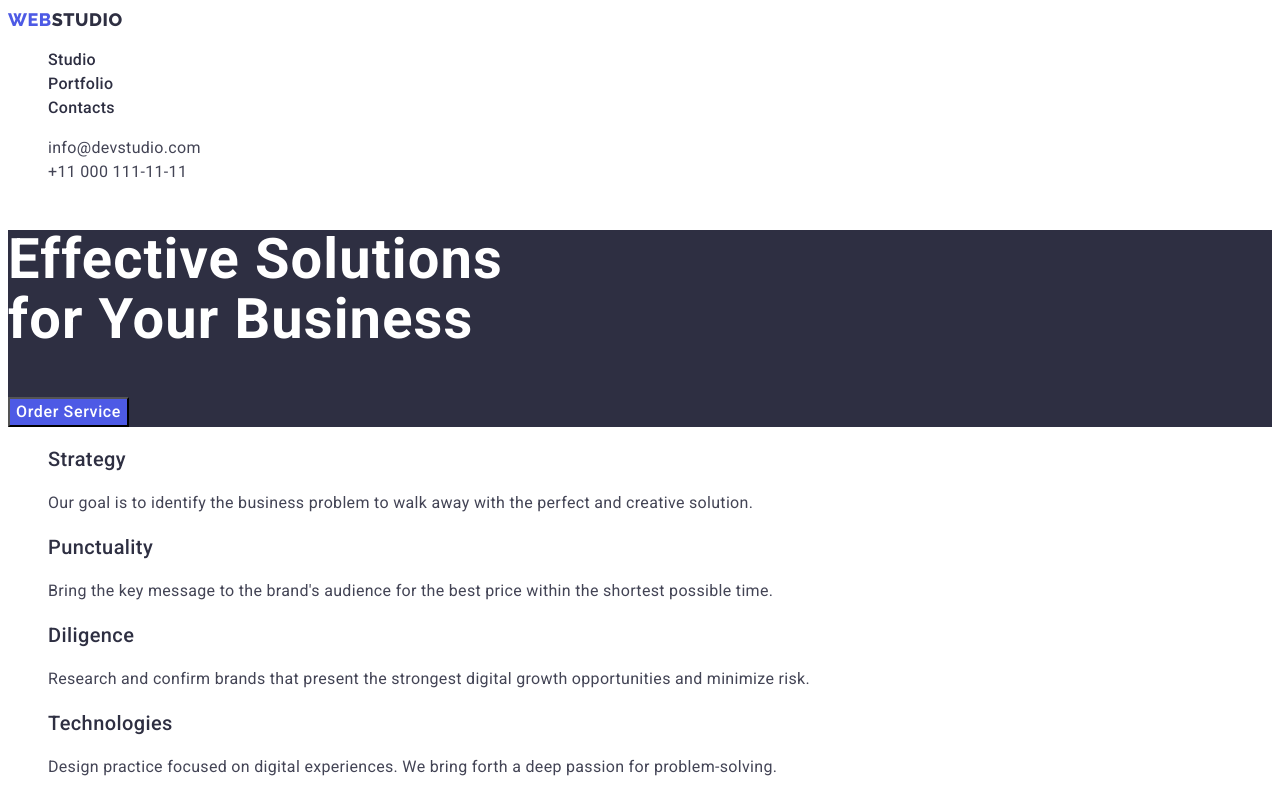
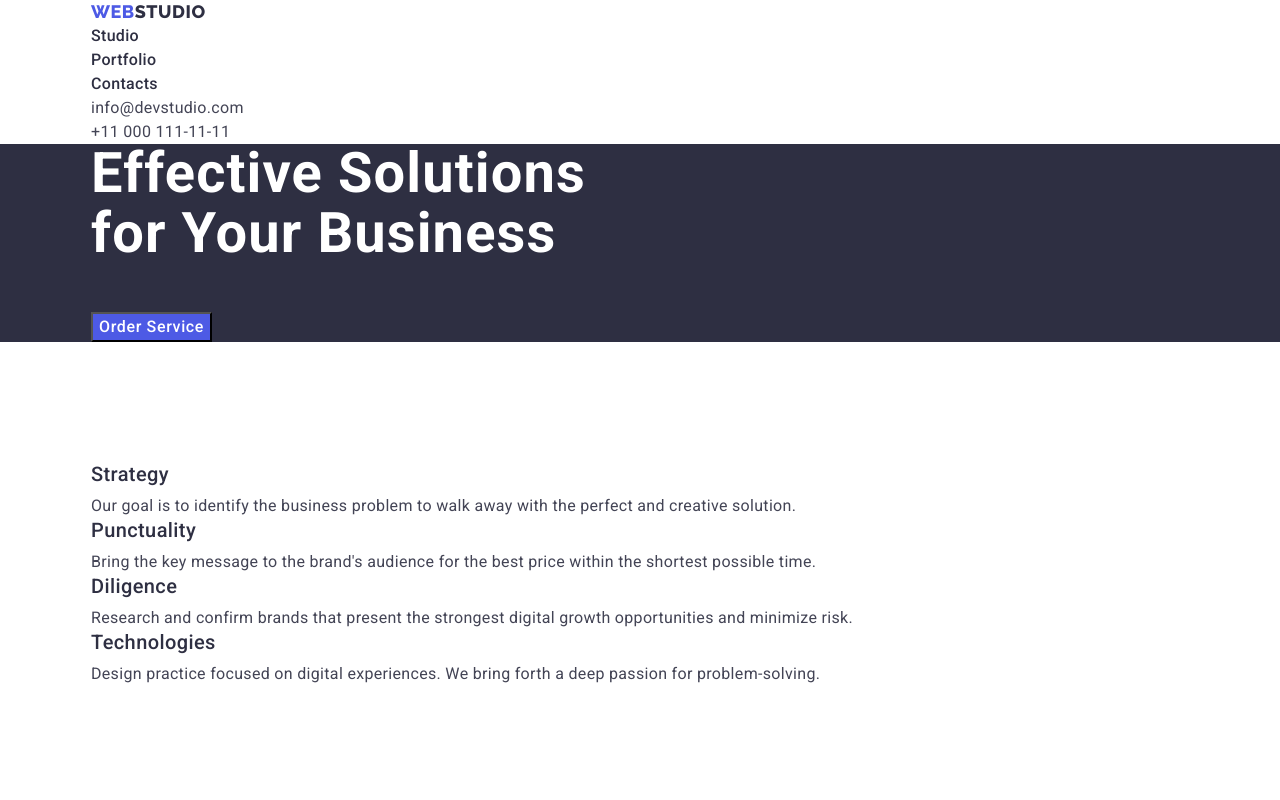
Before and after one commit to Lyudmyla26/goit-markup-hw-03, a plain HTML site: page index.html in a window 1280 px wide. Shown: the top 800 px of the page. Drawn offline with nearby package versions, Linux system fonts and the light colour scheme.

Commit message:
margin+padding

```diff
--- a/css/styles.css
+++ b/css/styles.css
@@ -16,6 +16,31 @@ body {
 	--footer-description-color: #e7e9fc;
 	--footer-logo-color: #f4f4fd;
 }
+h1,
+h2,
+h3,
+h4,
+h5,
+h6,
+p {
+	margin: 0;
+}
+ol,
+ul {
+	margin: 0;
+	padding: 0;
+}
+img {
+	display: block;
+}
+.container {
+	width: 1128px;
+	margin-right: auto;
+	margin-left: auto;
+	padding-left: 15px;
+	padding-right: 15px;
+}
+
 /* Шапка профіля  */
 
 .header-logo {
@@ -69,6 +94,8 @@ body {
 	line-height: 1.07;
 	letter-spacing: 0.02em;
 	color: var(--title-color);
+	width: 496px;
+	margin-bottom: 48px;
 }
 .hero-btn {
 	font-family: inherit;
@@ -87,12 +114,16 @@ body {
 	color: var(--accent-color);
 }
 /* Колонки */
+.strategy {
+	padding-top: 120px;
+}
 
 .strategy-title {
 	font-weight: 500;
 	font-size: 20px;
 	line-height: 1.2;
 	letter-spacing: 0.02em;
+	margin-bottom: 8px;
 }
 .strategy-description {
 	font-size: 16px;
@@ -101,6 +132,10 @@ body {
 	color: var(--adress-description-color);
 }
 /* Фото */
+.work {
+	padding-top: 120px;
+	padding-bottom: 120px;
+}
 
 .work-title {
 	font-size: 36px;
@@ -108,11 +143,14 @@ body {
 	letter-spacing: 0.02em;
 	text-transform: capitalize;
 	text-align: center;
+	margin-bottom: 72px;
 }
 
 /* Our Team */
 .team {
 	background-color: var(--team-background-color);
+	padding-top: 120px;
+	padding-bottom: 120px;
 }
 .team-title {
 	font-size: 36px;
@@ -120,6 +158,7 @@ body {
 	letter-spacing: 0.02em;
 	text-transform: capitalize;
 	text-align: center;
+	margin-bottom: 72px;
 }
 
 .team-item {
@@ -131,6 +170,7 @@ body {
 	font-size: 20px;
 	line-height: 1.2;
 	letter-spacing: 0.02em;
+	margin-bottom: 8px;
 }
 .team-description {
 	font-size: 16px;
@@ -140,6 +180,8 @@ body {
 }
 .footer {
 	background-color: var(--basic-color);
+	padding-top: 100px;
+	padding-bottom: 100px;
 }
 .footer-logo {
 	font-family: "Raleway", sans-serif;
@@ -159,6 +201,7 @@ body {
 	line-height: 1.5;
 	letter-spacing: 0.02em;
 	color: var(--footer-description-color);
+	width: 274px;
 }
 /* Портфоліо */
 
--- a/index.html
+++ b/index.html
@@ -5,6 +5,7 @@
 		<meta http-equiv="X-UA-Compatible" content="IE=edge" />
 		<meta name="viewport" content="width=device-width, initial-scale=1.0" />
 		<title>WebStudio</title>
+		<link rel="stylesheet" href="https://cdn.jsdelivr.net/npm/modern-normalize@1.1.0/modern-normalize.min.css" />
 		<link rel="stylesheet" href="./css/styles.css" />
 		<link rel="preconnect" href="https://fonts.googleapis.com" />
 		<link rel="preconnect" href="https://fonts.gstatic.com" crossorigin />
@@ -16,6 +17,7 @@
 	<body>
 		<!-- Шапка профіля -->
 		<header class="header">
+			<div class="container">
 				<nav class="header-navigation">
 					<a href="./index.html" class="header-logo"> <span>Web</span>Studio</a>
 					<ul class="header-list">
@@ -32,20 +34,21 @@
 						<li class="header-item item"><a href="tel:+110001111111" class="header-contacts">+11 000 111-11-11</a></li>
 					</ul>
 				</address>
+			</div>
 		</header>
 		<!--/ Шапка профіля -->
 		<!-- Банер -->
 		<main>
 			<section class="hero">
-				<h1 class="hero-title"
-					>Effective Solutions <br />
-					for Your Business</h1
-				>
+				<div class="container">
+					<h1 class="hero-title">Effective Solutions for Your Business</h1>
 					<button type="button" class="hero-btn">Order Service</button>
+				</div>
 			</section>
 			<!-- /Банер -->
 			<!-- Колонки -->
 			<section class="strategy">
+				<div class="container">
 					<h2 hidden>opus</h2>
 					<ul class="strategy-list">
 						<li class="strategy-item item">
@@ -73,10 +76,12 @@
 							</p>
 						</li>
 					</ul>
+				</div>
 			</section>
 			<!-- /Колонки -->
 			<!-- Фото -->
 			<section class="work">
+				<div class="container">
 					<h2 class="work-title">What are we doing</h2>
 					<ul class="work-list">
 						<li class="work-item item">
@@ -89,9 +94,11 @@
 							<img src="./images/section3_3.jpg" alt="telephone" width="360" height="300" />
 						</li>
 					</ul>
+				</div>
 			</section>
 			<!-- Our Team -->
 			<section class="team">
+				<div class="container">
 					<h2 class="team-title">Our Team</h2>
 					<ul class="team-list">
 						<li class="team-item item">
@@ -115,13 +122,16 @@
 							<p class="team-description">UI Designer</p>
 						</li>
 					</ul>
+				</div>
 			</section>
 		</main>
 		<footer class="footer">
+			<div class="container">
 				<a href="./index.html" class="footer-logo"> <span>Web</span>Studio</a>
 				<p class="footer-description">
 					Increase the flow of customers and sales for your business with digital marketing & growth solutions.
 				</p>
+			</div>
 		</footer>
 	</body>
 </html>
```
Also changed, not shown: portfolio.html (+1 -0 lines). Lines whose indentation alone changed are shown as unchanged.
